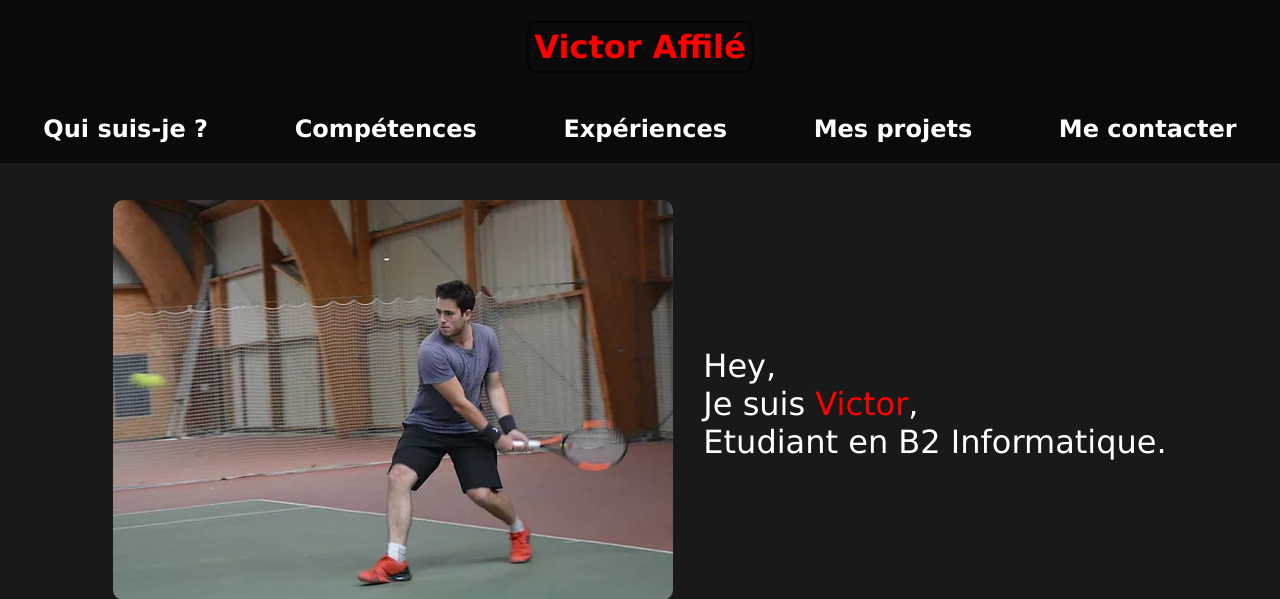
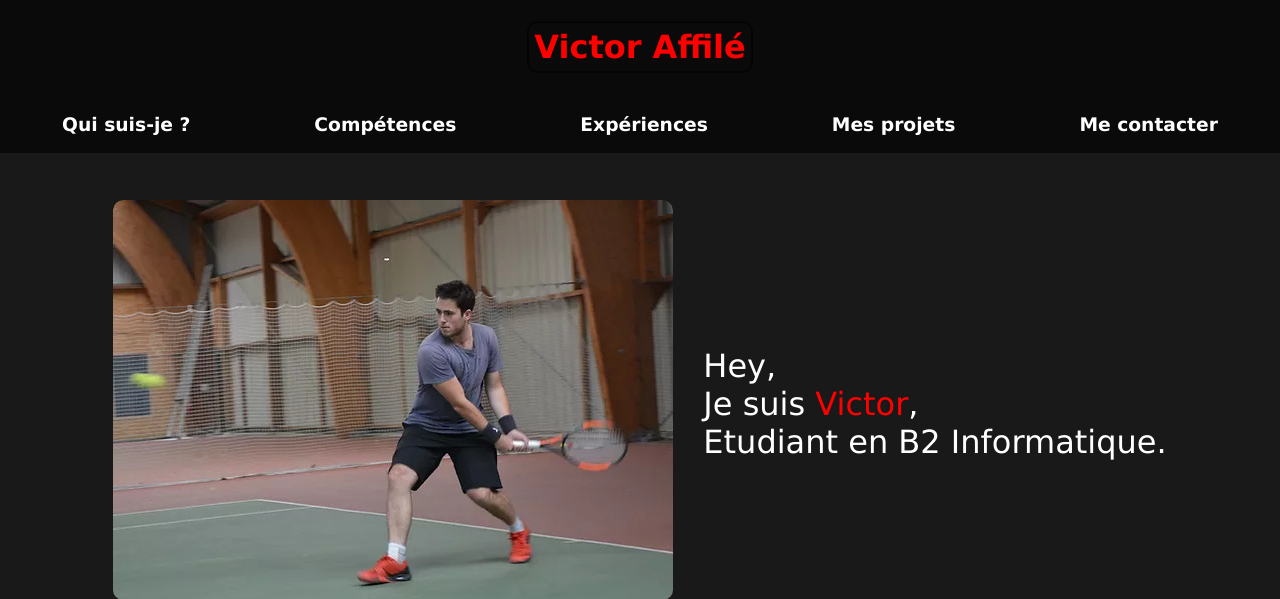
Before and after one commit to VicAffile/cv, a PHP site: page / in a window 1280 px wide. Shown: the top 599 px of the page. Run offline with PHP 8.4, Linux system fonts and the light colour scheme.

Commit message:
supperposition

```diff
--- a/index.html
+++ b/index.html
@@ -14,11 +14,11 @@
     <header>
         <h1 id="accueil">Victor Affilé</h1>
         <div id="etiquette">
-            <h2>Qui suis-je ?</h2>
-            <h2>Compétences</h2>
-            <h2>Expériences</h2>
-            <h2>Mes projets</h2>
-            <h2>Me contacter</h2>
+            <h3>Qui suis-je ?</h3>
+            <h3>Compétences</h3>
+            <h3>Expériences</h3>
+            <h3>Mes projets</h3>
+            <h3>Me contacter</h3>
         </div>
     </header>
 
--- a/style.css
+++ b/style.css
@@ -19,6 +19,7 @@ header {
     align-items: center;
     width: 100%;
     background-color: var(--couleur-header);
+    z-index: 10;
 }
 
 hr {
@@ -30,7 +31,7 @@ h1 {
     color: var(--couleur-speciale);
 }
 
-h2:hover {
+h3:hover {
     color: var(--couleur-speciale);
 }
 
@@ -39,8 +40,10 @@ img {
 }
 
 .base_zoom {
+    position: relative;
     overflow: hidden;
     border-radius: 10px;
+    z-index: 0;
 }
 
 .couleur_speciale {
```
